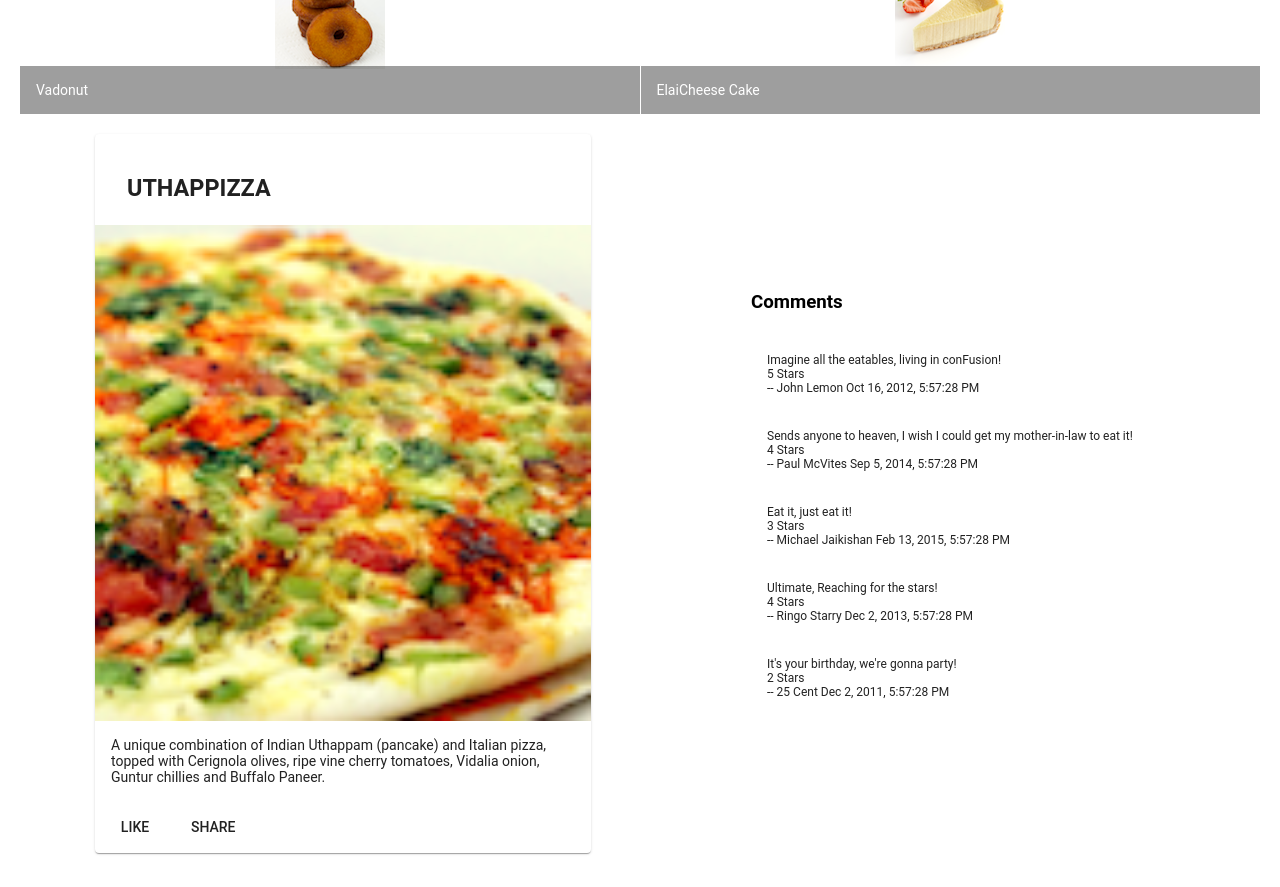
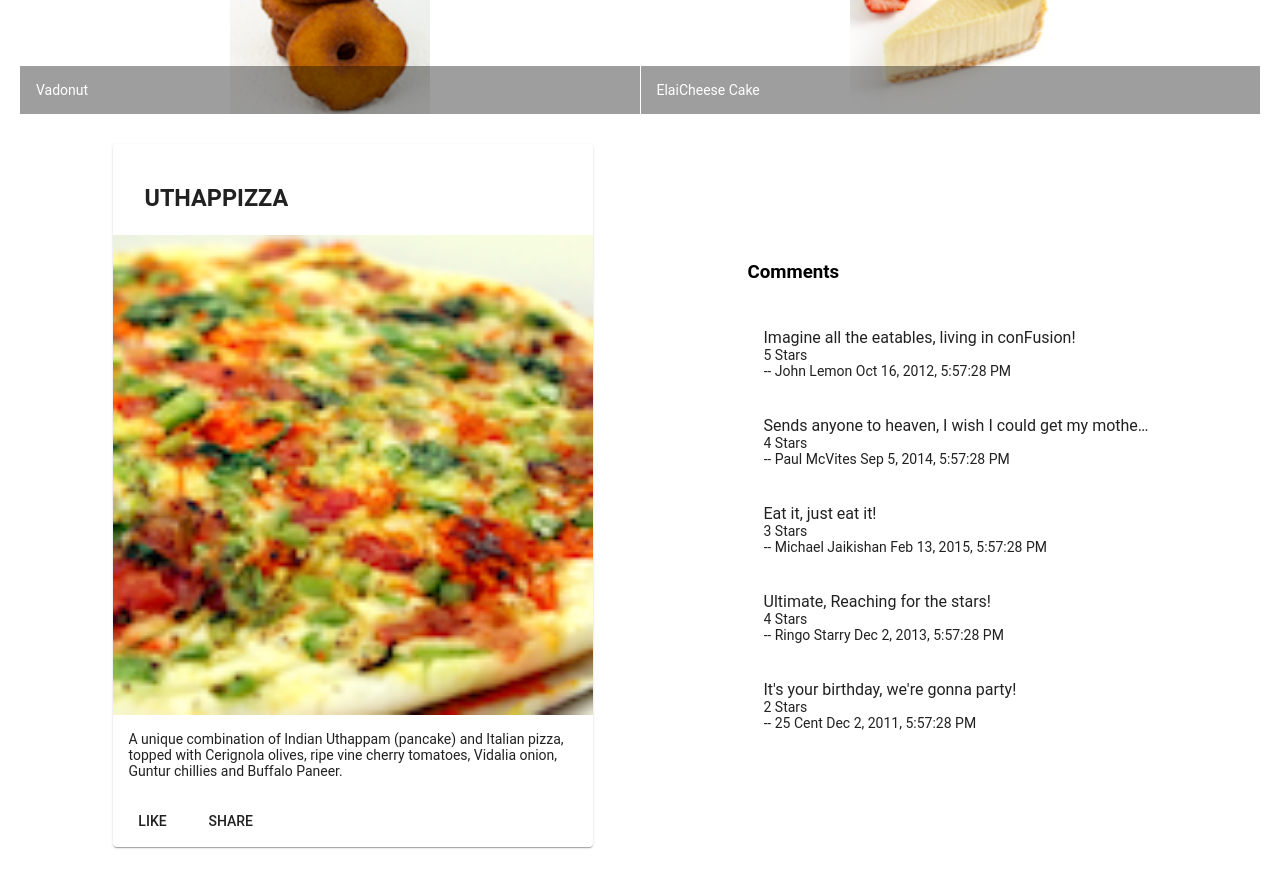
Before and after one commit to paolomanfrin/exercise_2, an Angular app: page / in a window 1280 px wide. Shown: the part 440-1327 px from the top of the page. Built offline with nearby package versions, Linux system fonts and the light colour scheme.

Commit message:
code adjustment

```diff
--- a/src/app/app.component.html
+++ b/src/app/app.component.html
@@ -2,7 +2,6 @@
   <span>Ristorante Con Fusion</span>
 </mat-toolbar>
 
+
 <app-menu>
 </app-menu>
-
-<app-dishdetail></app-dishdetail>
--- a/src/app/dishdetail/dishdetail.component.html
+++ b/src/app/dishdetail/dishdetail.component.html
@@ -26,10 +26,10 @@
 
   </div>
 
-  <div fxFlex="35">
+  <div fxFlex="35" *ngIf="dish">
       <h3>Comments</h3>
 
-      <mat-list  dense role="list">
+      <mat-list   role="list">
           <div *ngFor="let comment of dish.comments">
               <mat-list-item role="listitem">
                   <p mat-line>{{comment.comment}}</p>
--- a/src/app/menu/menu.component.html
+++ b/src/app/menu/menu.component.html
@@ -14,31 +14,13 @@ fxLayoutGap="10px">
     <div *ngFor="let dish of dishes">
 
       <mat-grid-tile>
-        <img src="{{dish.image}}" alt="">
+        <img height="200px" src="{{dish.image}}" alt={{dish.name}}>
         <mat-grid-tile-footer>{{dish.name}}</mat-grid-tile-footer>
       </mat-grid-tile>
     </div>
   </mat-grid-list>
 </div>
 
-<!--
+<app-dishdetail></app-dishdetail>
 
-<div *ngIf="selectedDish" >
-    <mat-card>
-    <mat-card-header>
-      <mat-card-title>
-          <h3>{{selectedDish.name | uppercase}}</h3>
-      </mat-card-title>
-    </mat-card-header>
-    <img mat-card-image src={{selectedDish.image}} alt={{selectedDish.name}}>
-    <mat-card-content>
-        <p>{{selectedDish.description}}</p>
-    </mat-card-content>
-    <mat-card-actions>
-        <button mat-button>LIKE</button>
-        <button mat-button>SHARE</button>
-      </mat-card-actions>
-    </mat-card>
 </div>
--->
-</div>
```
